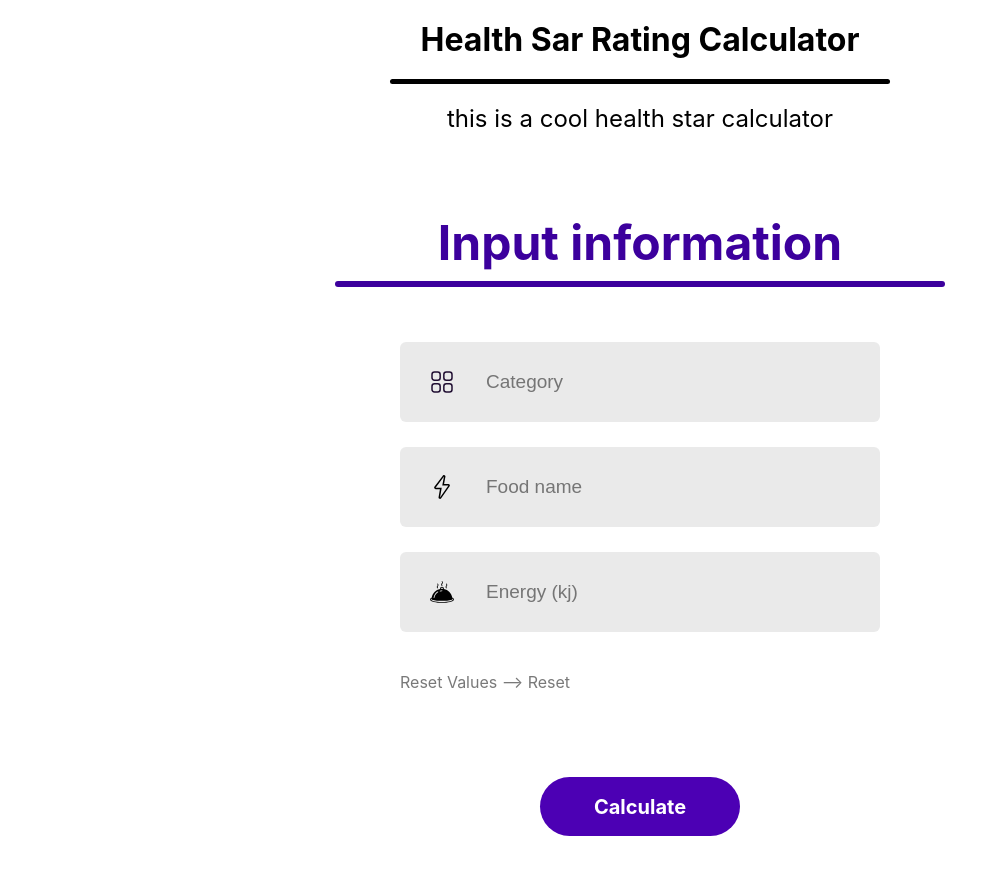
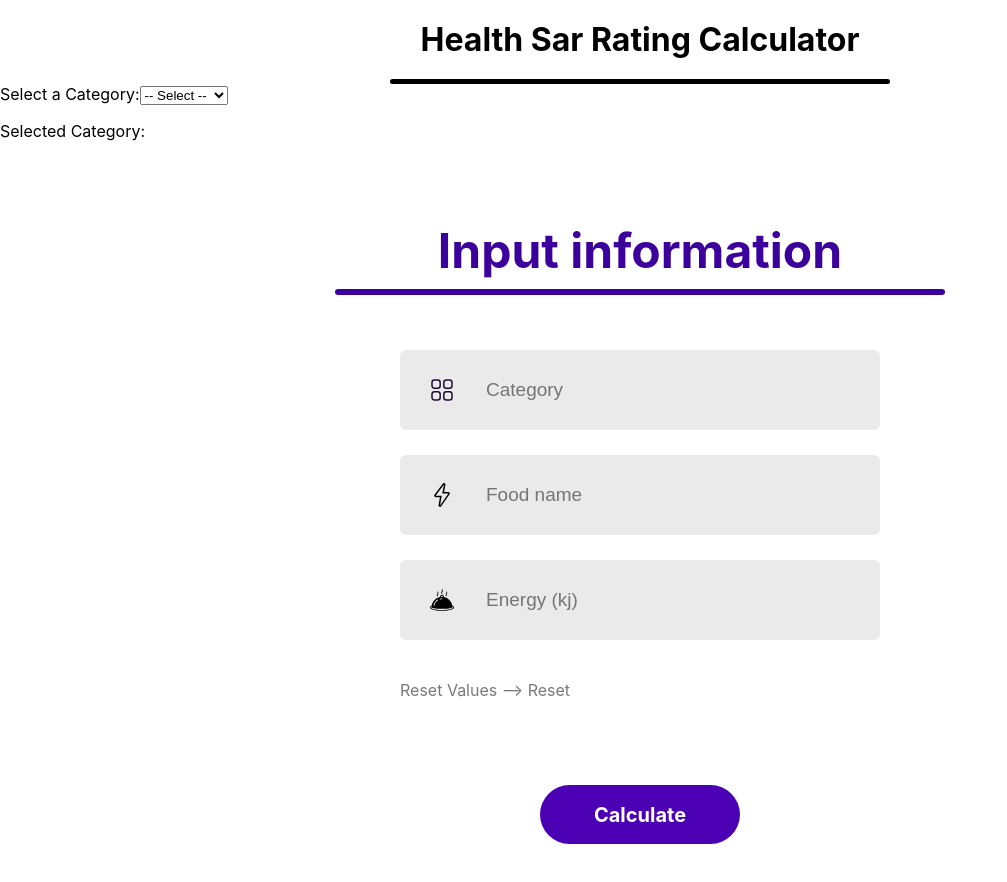
Before and after one commit to uoa-compsci399-s1-2024/capstone-project-2024-s1-team-9, a React (Create React App) app: page / in a window 1280 px wide. Shown: the top 882 px of the page, without its empty margins (0-1007 px from the left). Built offline with nearby package versions, Linux system fonts and the light colour scheme.

Commit message:
Create CategorySelector and made changes to calculator

```diff
--- a/package.json
+++ b/package.json
@@ -8,7 +8,7 @@
     "@testing-library/user-event": "^13.5.0",
     "react": "^18.2.0",
     "react-dom": "^18.2.0",
-    "react-scripts": "5.0.1",
+    "react-scripts": "^5.0.1",
     "web-vitals": "^2.1.4"
   },
   "scripts": {
--- a/src/App.js
+++ b/src/App.js
@@ -1,16 +1,16 @@
 import "./App.css";
 import "./Components/calculator/calculator.jsx";
 import calculator from "./Components/calculator/calculator.jsx";
+import "./Components/category/CategorySelector.jsx";
+import CategorySelector from "./Components/category/CategorySelector.jsx";"./Components/category/CategorySelector.jsx";
 function App() {
   return (
     <div className="App">
       <h1 className="title">Health Sar Rating Calculator</h1>
       <div className="underline1"></div>
-      <div className="paragraph">
-        <p1 className>this is a cool health star calculator</p1>
-      </div>
+      {CategorySelector()}
+      {calculator()}
 
-      {calculator()}
     </div>
   );
 }
--- /dev/null
+++ b/src/Components/category/CategorySelector.jsx
@@ -0,0 +1,32 @@
+import React, { useState } from 'react';
+import './category.css'; // Import CSS file for styling
+
+const CategorySelector = () => {
+  // State to hold the selected category
+  const [selectedCategory, setSelectedCategory] = useState('');
+
+  // Function to handle change in category selection
+  const handleCategoryChange = (event) => {
+    setSelectedCategory(event.target.value);
+  };
+
+  // List of categories
+  const categories = ['Category 1', 'Category 2', 'Category 3'];
+
+  return (
+    <div>
+      <label htmlFor="category">Select a Category:</label>
+      <select id="category" value={selectedCategory} onChange={handleCategoryChange}>
+        <option value="">-- Select --</option>
+        {categories.map((category, index) => (
+          <option key={index} value={category}>
+            {category}
+          </option>
+        ))}
+      </select>
+      <p>Selected Category: {selectedCategory}</p>
+    </div>
+  );
+};
+
+export default CategorySelector;
```
Also changed, not shown: src/Components/category/category.css (added), 1 other file (tests, documents, lock files or other folders).
